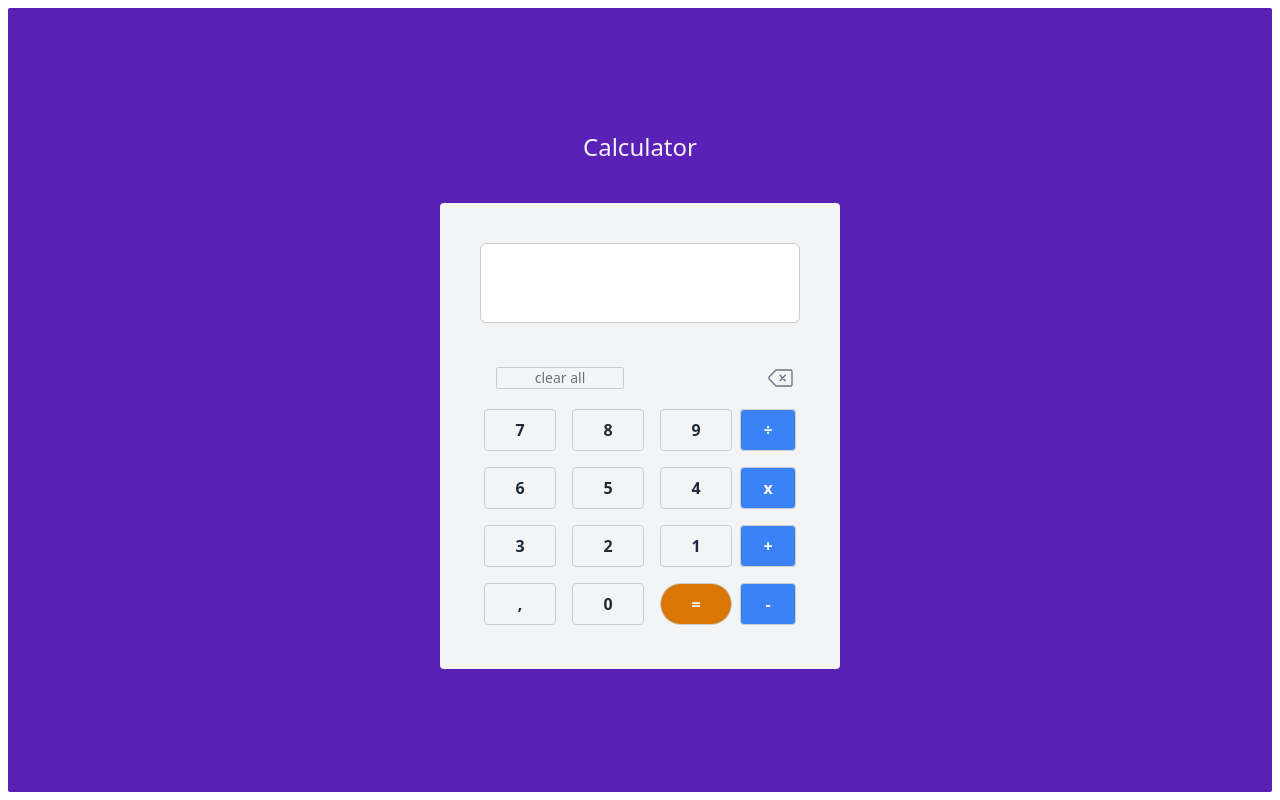
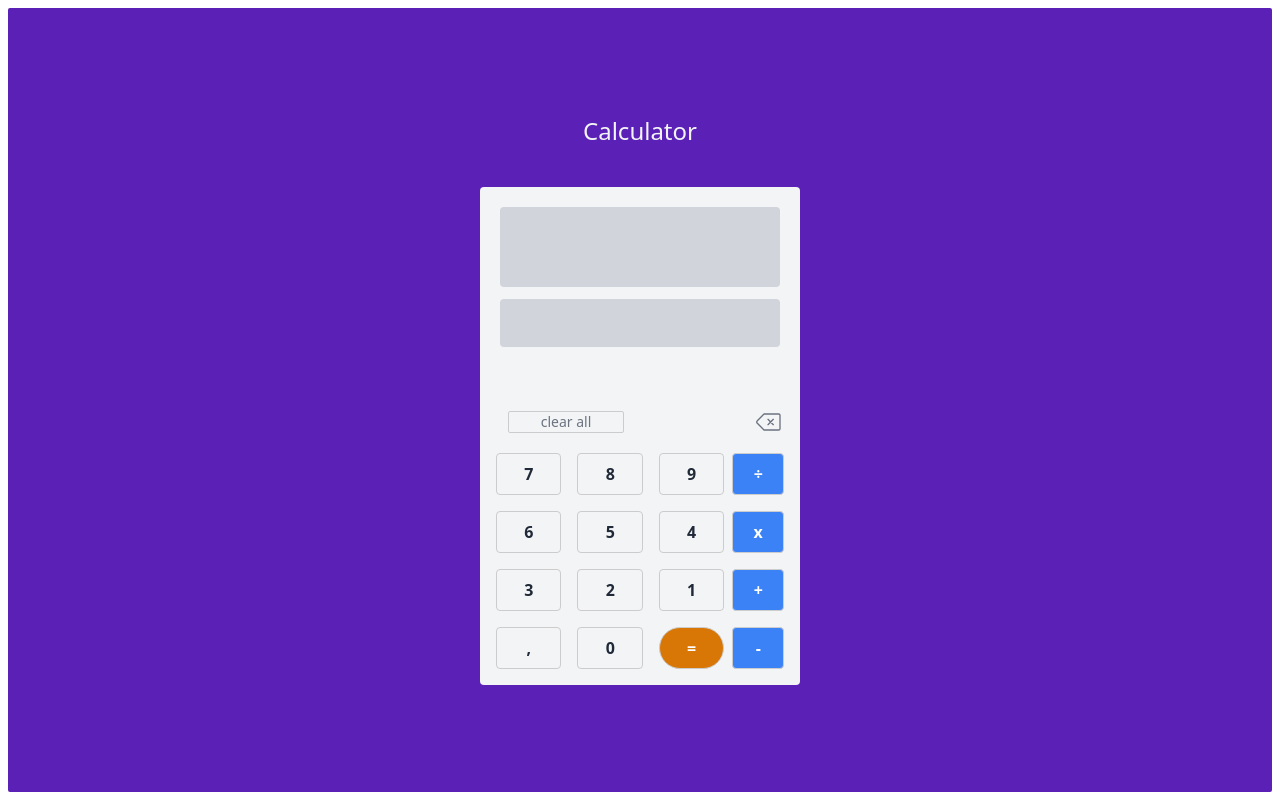
Before and after one commit to rianperassoli/first-svelte-project, a Svelte app: page / in a window 1280 px wide. Built offline with nearby package versions, Linux system fonts and the light colour scheme.

Commit message:
made some layout adjustments

```diff
--- a/src/Calculator.svelte
+++ b/src/Calculator.svelte
@@ -101,12 +101,13 @@
 <div>
   <p class="text-gray-100 text-2xl text-center mb-10">{title}</p>
 
-  <div class="flex-col p-10 bg-gray-100 rounded">
-    <div class="flex flex-col">
-      <textarea class="resize-none text-sm rounded-md mb-1 h-20"
-        >{allCalculation}</textarea
-      >
-      <p class="text-gray-800 font-bold m-2 p-1 text-2xl text-right">
+  <div class="flex-col p-3 bg-gray-100 max-w-xs rounded">
+    <div class="flex flex-col mb-10">
+      <textarea
+        class="bg-gray-300 border-none resize-none text-sm rounded mb-1 h-20 p-2 m-2"
+      >{allCalculation}</textarea>
+
+      <p class="overflow-hidden bg-gray-300 text-gray-800 font-bold m-2 p-2 text-2xl text-right h-12 rounded">
         {displayValue}
       </p>
     </div>
```
